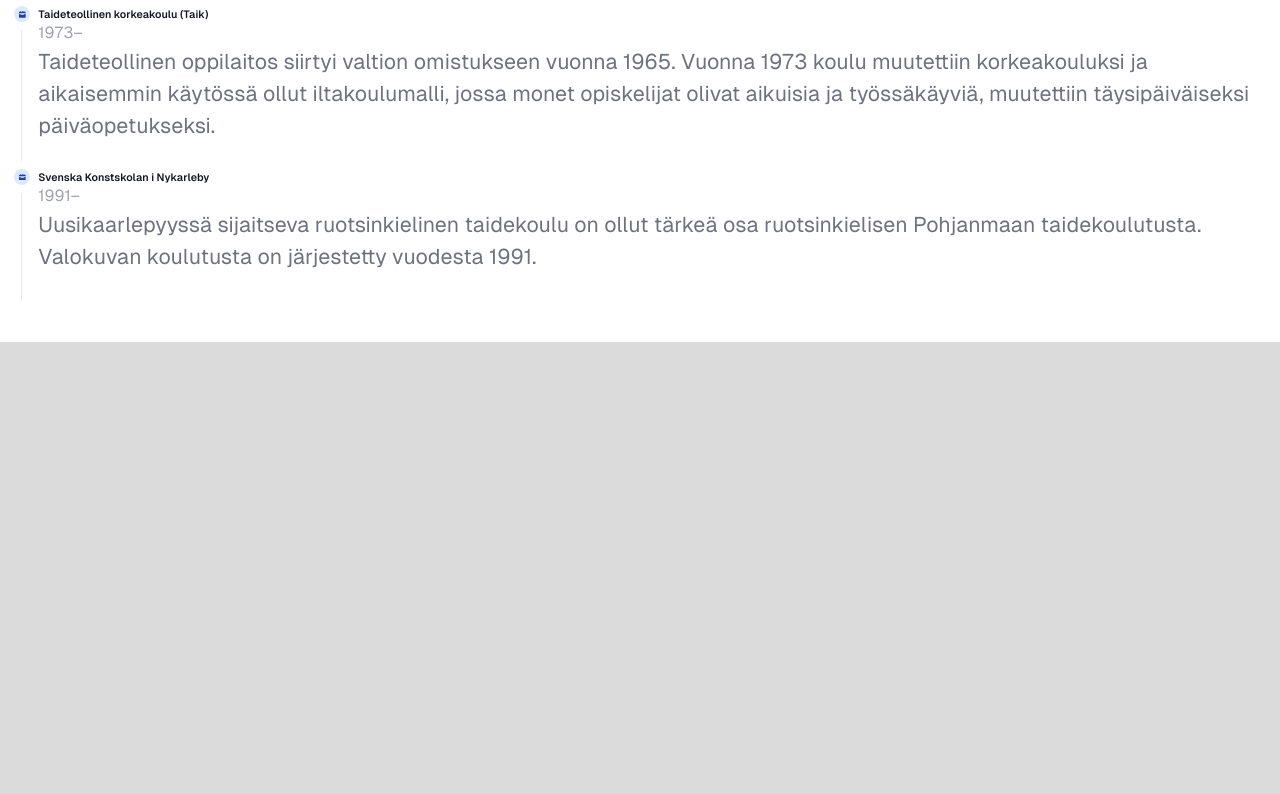
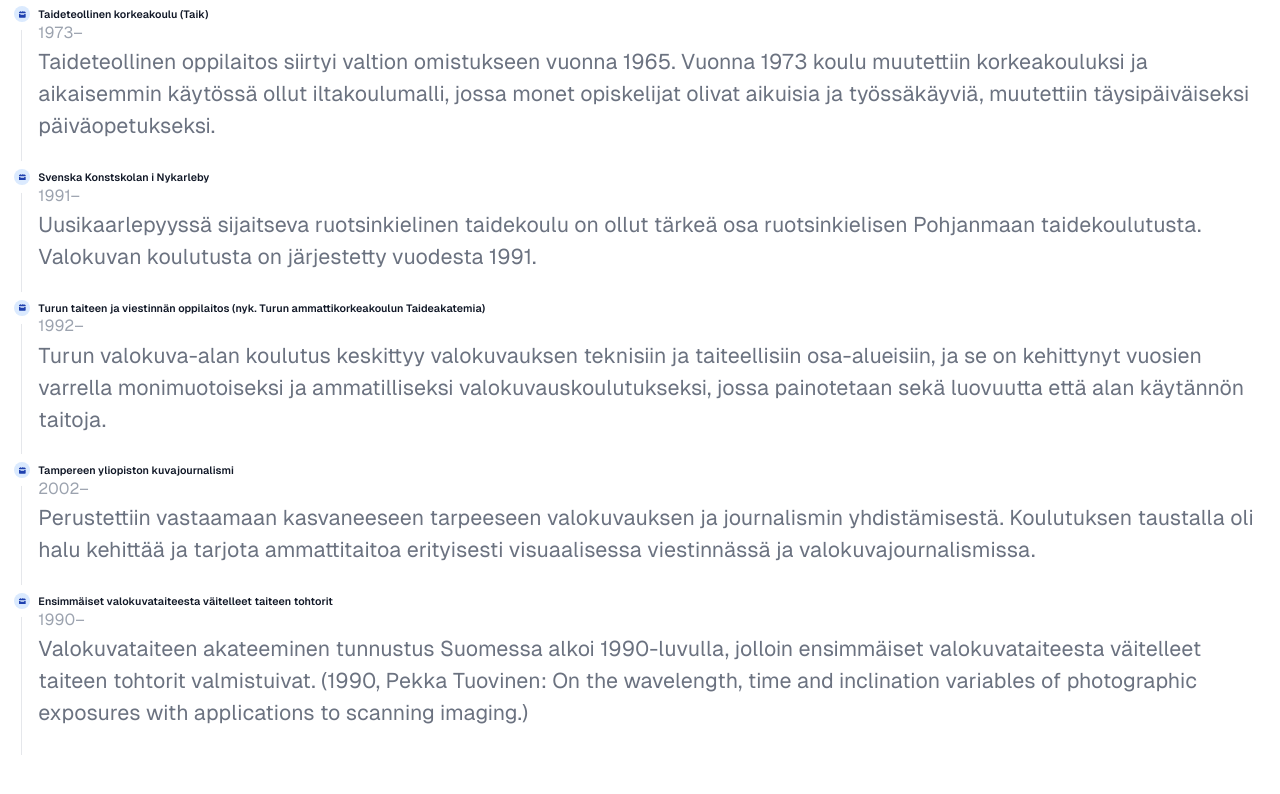
Before and after one commit to hibbi/hukkasusi-2.0, a Next.js app: page /paradigmat in a window 1280 px wide. Shown: the part 444-1238 px from the top of the page. Before the commit the page ends 800 px from the top, so only its background shows below. Built offline with nearby package versions, Linux system fonts and the light colour scheme.

Commit message:
Update timeline.js

```diff
--- a/public/timeline.js
+++ b/public/timeline.js
@@ -41,5 +41,30 @@
           "Uusikaarlepyyssä sijaitseva ruotsinkielinen taidekoulu on ollut tärkeä osa ruotsinkielisen Pohjanmaan taidekoulutusta. Valokuvan koulutusta on järjestetty vuodesta 1991.",
       },
     },
+    {
+      time: "1992–",
+      text: {
+        headline:
+          "Turun taiteen ja viestinnän oppilaitos (nyk. Turun ammattikorkeakoulun Taideakatemia)",
+        content:
+          "Turun valokuva-alan koulutus keskittyy valokuvauksen teknisiin ja taiteellisiin osa-alueisiin, ja se on kehittynyt vuosien varrella monimuotoiseksi ja ammatilliseksi valokuvauskoulutukseksi, jossa painotetaan sekä luovuutta että alan käytännön taitoja.",
+      },
+    },
+    {
+      time: "2002–",
+      text: {
+        headline: "Tampereen yliopiston kuvajournalismi",
+        content:
+          "Perustettiin vastaamaan kasvaneeseen tarpeeseen valokuvauksen ja journalismin yhdistämisestä. Koulutuksen taustalla oli halu kehittää ja tarjota ammattitaitoa erityisesti visuaalisessa viestinnässä ja valokuvajournalismissa.",
+      },
+    },
+    {
+      time: "1990–",
+      text: {
+        headline: "Ensimmäiset valokuvataiteesta väitelleet taiteen tohtorit",
+        content:
+          "Valokuvataiteen akateeminen tunnustus Suomessa alkoi 1990-luvulla, jolloin ensimmäiset valokuvataiteesta väitelleet taiteen tohtorit valmistuivat. (1990, Pekka Tuovinen: On the wavelength, time and inclination variables of photographic exposures with applications to scanning imaging.)",
+      },
+    },
   ],
 };
```
